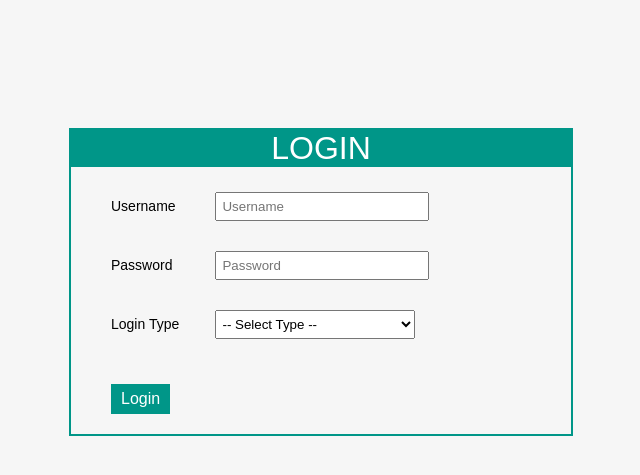
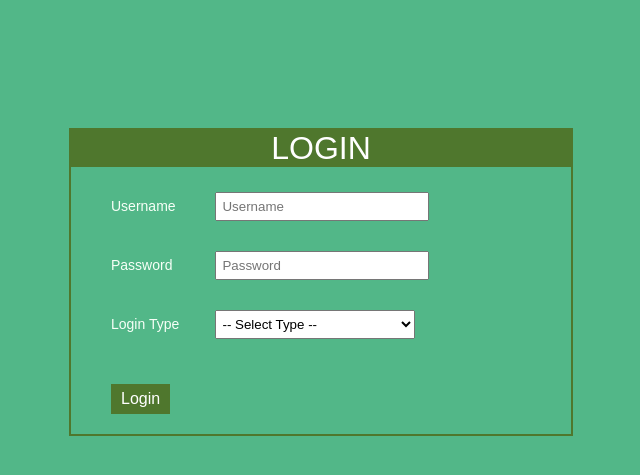
Before and after one commit to Ghanashyampanda/Supply-Management-system, a PHP site: page /index.php in a window 1280 px wide. Shown: the top 475 px of the page, without its empty margins (319-959 px from the left). Run offline with PHP 8.4, Linux system fonts and the light colour scheme.

Commit message:
3rd commit

```diff
--- a/includes/main_style.css
+++ b/includes/main_style.css
@@ -6,7 +6,9 @@
 body {
 	width:1200px;
 	margin:auto;
-	border:2px solid #009688;
+	color: #f7fff7;
+	border:2px solid #4f772d;
+	background-color: #52b788;
 }
 li {
 	list-style:none;
@@ -16,16 +18,16 @@ a {
 	text-decoration:none;
 }
 *:focus {
-	outline:1px solid #009688;
+	outline:1px solid #4f772d;
 }
 ::-moz-selection { /* Code for Firefox */
     color: white;
-	background:#009688;
+	background:#4f772d;
 }
 
 ::selection {
     color: white;
-	background:#009688;
+	background:#4f772d;
 }
 /* Login Form Design starts here. */
 .login-form li {
@@ -37,13 +39,13 @@ a {
 	width:500px;
 	margin:auto;
 	margin-top:10%;
-	border:2px solid #009688;
-	background:#f6f6f6;
+	border:2px solid #4f772d;
+
 }
 .login-box h1 {
 	text-align:center;
 	margin:0px;
-	background-color:#009688;
+	background-color:#4f772d;
 	color:white;
 	font-weight:normal;
 }
@@ -79,14 +81,14 @@ label {
 	margin-top:20px;
 	margin-right:20px;
 	padding:6px 10px;
-	background-color:#009688;
+	background-color:#4f772d;
 	border:none;
 	color:white;
 }
 .submit_button:hover,.submit_button:focus {
 	cursor:pointer;
 	color:black;
-	background:#32ab9f;
+	background:#4f772d;
 }
 .error_message {
 	margin-left:5px;
@@ -102,7 +104,7 @@ label {
 
 /* Design Admin page starts here. */
 header {
-	background-color:#009688;
+	background-color:#4f772d;
 	height:100px;
 	margin:0px auto;
 }
@@ -116,7 +118,7 @@ header h1 {
 nav {
 	margin:0px;
 	text-align:center;
-	background-color:#EEEEEE;
+	background-color:#ecf39e;
 	border-bottom:2px solid #ccc;
 }
 nav a {
@@ -125,7 +127,7 @@ nav a {
 	padding:10px 20px;
 }
 nav a:hover {
-	background-color:#009688;
+	background-color:#4f772d;
 	color:white;
 }
 .table_mainWrapper {
@@ -144,7 +146,7 @@ aside a {
 	padding:10px 20px;
 }
 aside a:hover {
-	background-color:#009688; /* #d6d6d6 */
+	background-color:#4f772d; /* #d6d6d6 */
 	color:white;
 }
 #td_section {
@@ -164,20 +166,24 @@ section h1 {
 	font-weight:normal;
 	color:#333;
 	font-size: 26px;
+
 }
 section p {
 	width:800px;
 	line-height: 25px;
+
 }
 article {
 	margin-top:20px;
 	margin-bottom:50px;
+
 }
 article h2 {
 	margin-bottom:5px;
 	font-weight:normal;
 	color:#333;
 	font-size: 20px;
+
 }
 table {
 	border-collapse: collapse;
@@ -216,7 +222,7 @@ footer {
 	clear:both;
 	padding:20px;
 	font-size:20px;
-	background-color:#009688; /* #009688 */
+	background-color:#4f772d; /* #4f772d */
 	color:white;
 	text-align:center;
 }
```
